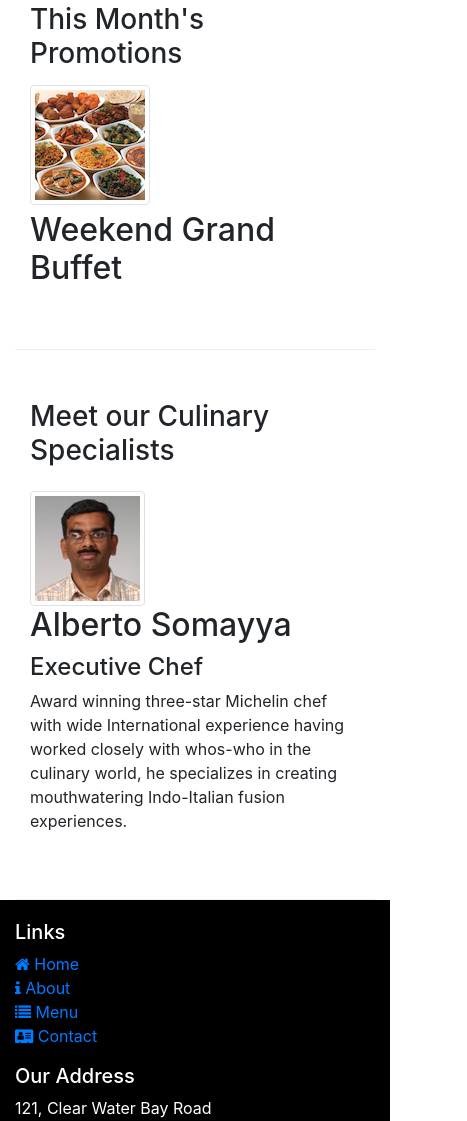
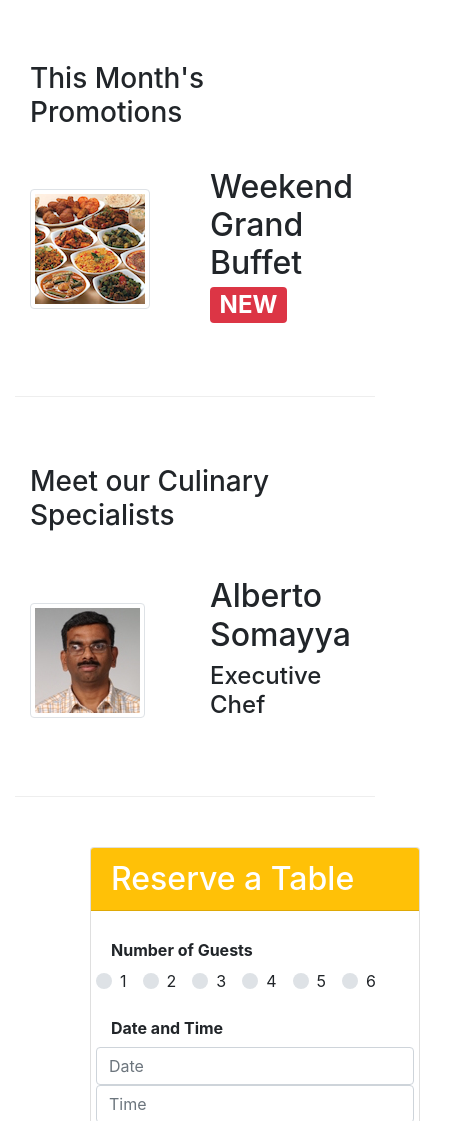
Before and after one commit to devesh2108/conFusion, a website: page index.html in a window 390 px wide. Shown: the part 879-2000 px from the top of the page, 467 px wide, since content can reach past the window. Drawn offline with nearby package versions, Linux system fonts and the light colour scheme.

Commit message:
Assignment 2

```diff
--- a/index.html
+++ b/index.html
@@ -41,8 +41,11 @@
                 <h1>Ristorante con Fusion</h1>
                     <p>We take inspiration from the World's best cuisines, and create a unique fusion experience. Our lipsmacking creations will tickle your culinary senses!</p>
                 </div>
-                <div class="col-12 col-sm align-self-center offset-2">
+                <div class="col-12 col-sm-3 align-self-center">
                     <img src="./img/logo.png" class="img-fluid">
+                </div>
+                <div class="col-12 col-sm-3 align-self-center">
+                    <a class="nav-link" href="#card"><button type="button" class="btn btn-warning btn-sm bt-block">Reserve Table</button></a>
                 </div>
             </div>
         </div>
@@ -53,14 +56,14 @@
                 <div class="col-12 order-sm-last col-sm-2">
                     <h3>Our Lipsmacking Culinary Creations</h3>
                 </div>
-            <div class="col-12 col-sm-2">
+            <div class="col-6 col-sm-2">
                 <div class="media">
                         <img class="d-flex mr-3 img-thumbnail align-self-center" src="img/uthappizza.png">
                 </div>
             </div>
-            <div class="col-12 col-sm-8">
+            <div class="col-6 col-sm-8">
                 <div class="media-body">
-                    <h2 class="mt-0">Uthappizza<span class="badge badge-danger">HOT</span><span class="badge badge-primary">$50</span></h2>
+                    <h2 class="mt-0">Uthappizza <span class="badge badge-danger">HOT</span> <span class="badge badge-pill badge-primary">$50</span></h2>
                     <p class="d-none d-sm-block">A unique combination of Indian Uthappam (pancake) and Italian pizza, topped with Cerignola olives, ripe vine cherry tomatoes, Vidalia onion, Guntur chillies and Buffalo Paneer.</p>
                 </div>
             </div>
@@ -71,14 +74,14 @@
             <div class="col-12 col-sm-2 order-sm-first">
                <h3>This Month's Promotions</h3>
             </div>
-            <div class="col-12 col-sm-2 order-sm-last">
+            <div class="col-6 col-sm-2 order-sm-last">
                 <div class="media">
                     <img class="d-flex mr-3 img-thumbnail align-self-center" src="img/buffet.png">
                 </div>
             </div>
-            <div class="col-12 col-sm-8">
+            <div class="col-6 col-sm-8">
                 <div class="media-body">
-                    <h2 class="mt-0">Weekend Grand Buffet</h2>
+                    <h2 class="mt-0">Weekend Grand Buffet <span class="badge badge-danger">NEW</span></h2>
                     <p class="d-none d-sm-block">Featuring mouthwatering combinations with a choice of five different salads, six enticing appetizers, six main entrees and five choicest desserts. Free flowing bubbly and soft drinks. All for just $19.99 per person </p>
                 </div>
             </div>
@@ -88,21 +91,75 @@
             <div class="col-12 col-sm-2 order-sm-last">
                 <h3>Meet our Culinary Specialists</h3>
             </div>
-            <div class="col-12 col-sm-2">
+            <div class="col-6 col-sm-2">
                 <div class="media">
                     <img class="d-flex mt-3 img-thumbnail align-self-center" src="img/alberto.png">
                 </div>
             </div>
-            <div class="col-12 col-sm-8">
+            <div class="col-6 col-sm-8">
                 <div>
                     <h2 class=mt-0>Alberto Somayya</h2>
                     <h4>Executive Chef</h4>
-                    <p>Award winning three-star Michelin chef with wide International experience having worked closely with whos-who in the culinary world, he specializes in creating mouthwatering Indo-Italian fusion experiences. </p>
+                    <p class="d-none d-sm-block">Award winning three-star Michelin chef with wide International experience having worked closely with whos-who in the culinary world, he specializes in creating mouthwatering Indo-Italian fusion experiences. </p>
+                </div>
+            </div>
+        </div>
+
+        <div class="row row-content align-items-center" id="card">
+            <div class="col-12 col-sm-8 offset-2">
+                <div class="card">
+                    <h2 class="card-header text-white bg-warning">Reserve a Table</h2>
+                    <div class="card-body">
+                        <form>
+                                <div class="form-group row">
+                                    <label for="noofseats" class="col-12 col-sm-2 col-form-label"><strong>Number of Guests</strong></label>
+                                    <div class="custom-control custom-radio custom-control-inline">
+                                        <input type="radio" id="customRadioInline1" name="customRadioInline1" class="custom-control-input">
+                                        <label class="custom-control-label" for="customRadioInline1">1</label>
+                                    </div>
+                                    <div class="custom-control custom-radio custom-control-inline">
+                                        <input type="radio" id="customRadioInline2" name="customRadioInline1" class="custom-control-input">
+                                        <label class="custom-control-label" for="customRadioInline2">2</label>
+                                    </div>
+                                    <div class="custom-control custom-radio custom-control-inline">
+                                        <input type="radio" id="customRadioInline3" name="customRadioInline1" class="custom-control-input">
+                                        <label class="custom-control-label" for="customRadioInline3">3</label>
+                                    </div>
+                                    <div class="custom-control custom-radio custom-control-inline">
+                                        <input type="radio" id="customRadioInline4" name="customRadioInline1" class="custom-control-input">
+                                        <label class="custom-control-label" for="customRadioInline4">4</label>
+                                    </div>
+                                    <div class="custom-control custom-radio custom-control-inline">
+                                        <input type="radio" id="customRadioInline5" name="customRadioInline1" class="custom-control-input">
+                                        <label class="custom-control-label" for="customRadioInline5">5</label>
+                                    </div>
+                                    <div class="custom-control custom-radio custom-control-inline">
+                                        <input type="radio" id="customRadioInline6" name="customRadioInline1" class="custom-control-input">
+                                        <label class="custom-control-label" for="customRadioInline6">6</label>
+                                    </div>
+                                </div>
+                                <div class="form-group row">
+                                    <label for="date-time" class="col-12 col-sm-2 col-form-label"><strong>Date and Time</strong></label>
+                                    <div class="row">
+                                        <div class="col-12 col-sm-5">
+                                            <input type="text" class="form-control" placeholder="Date">
+                                        </div>
+                                        <div class="col-12 col-sm-5">
+                                            <input type="text" class="form-control" placeholder="Time">
+                                        </div>
+                                    </div>
+                                </div>
+                                <div class="form-group row">
+                                    <div class="col-12 col-sm-10 offset-2">
+                                            <button type="submit" class="btn btn-primary">Reserve</button>
+                                    </div>
+                                </div>
+                        </form>
+                    </div>
                 </div>
             </div>
         </div>
     </div>
-
     <footer class="footer">
         <div class="container">
             <div class="row">
```
Also changed, not shown: contactus.html (+1 -1 lines).
